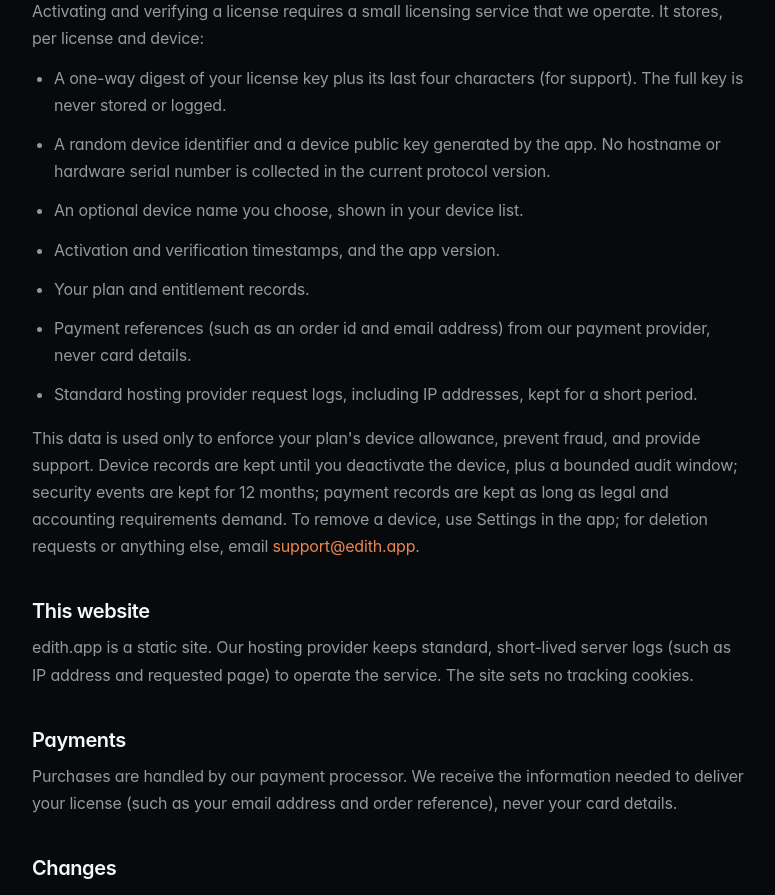
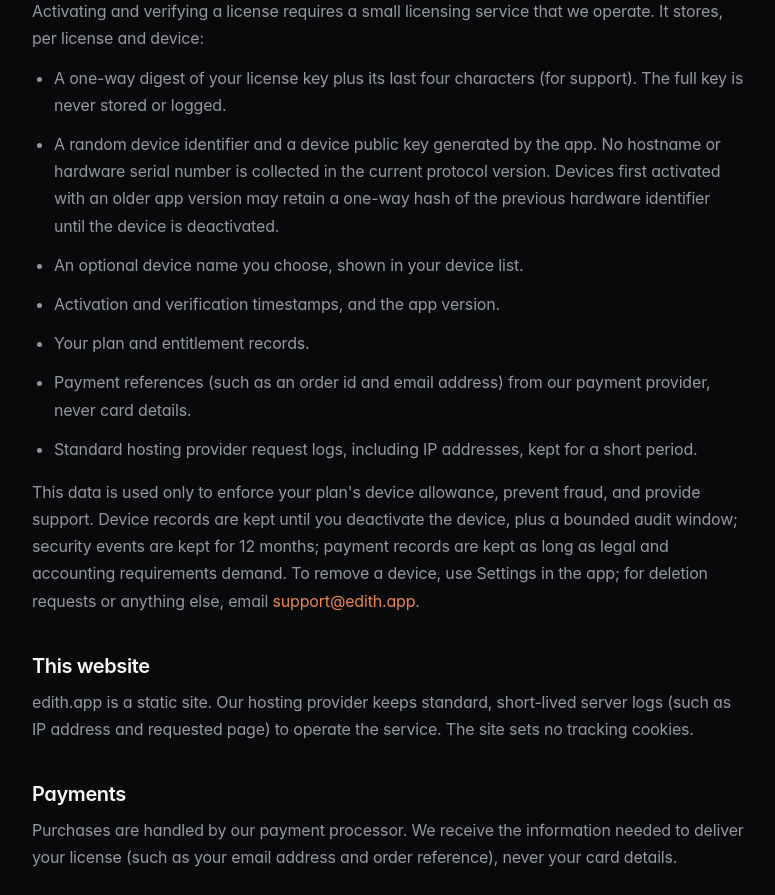
Before and after one commit to namannn04/edith, a Next.js app in the folder apps/web/: page /privacy in a window 1280 px wide. Shown: the part 1280-2175 px from the top of the page, without its empty margins (252-1027 px from the left). Built offline with nearby package versions, Linux system fonts and the light colour scheme.

Commit message:
Clarify privacy metadata scope and legacy hardware hash retention

```diff
--- a/apps/web/app/privacy/page.tsx
+++ b/apps/web/app/privacy/page.tsx
@@ -4,7 +4,7 @@
 export const metadata: Metadata = {
   title: "Privacy Policy · Edith",
   description:
-    "Edith's privacy policy. Local-first by design: no accounts, no telemetry, your data stays on your Mac.",
+    "Edith's privacy policy. Local-first by design: no accounts, no usage telemetry, your product data stays on your Mac.",
   alternates: {
     canonical: "/privacy",
   },
@@ -87,7 +87,9 @@
           <li>
             A random device identifier and a device public key generated by the
             app. No hostname or hardware serial number is collected in the
-            current protocol version.
+            current protocol version. Devices first activated with an older
+            app version may retain a one-way hash of the previous hardware
+            identifier until the device is deactivated.
           </li>
           <li>An optional device name you choose, shown in your device list.</li>
           <li>Activation and verification timestamps, and the app version.</li>
```
